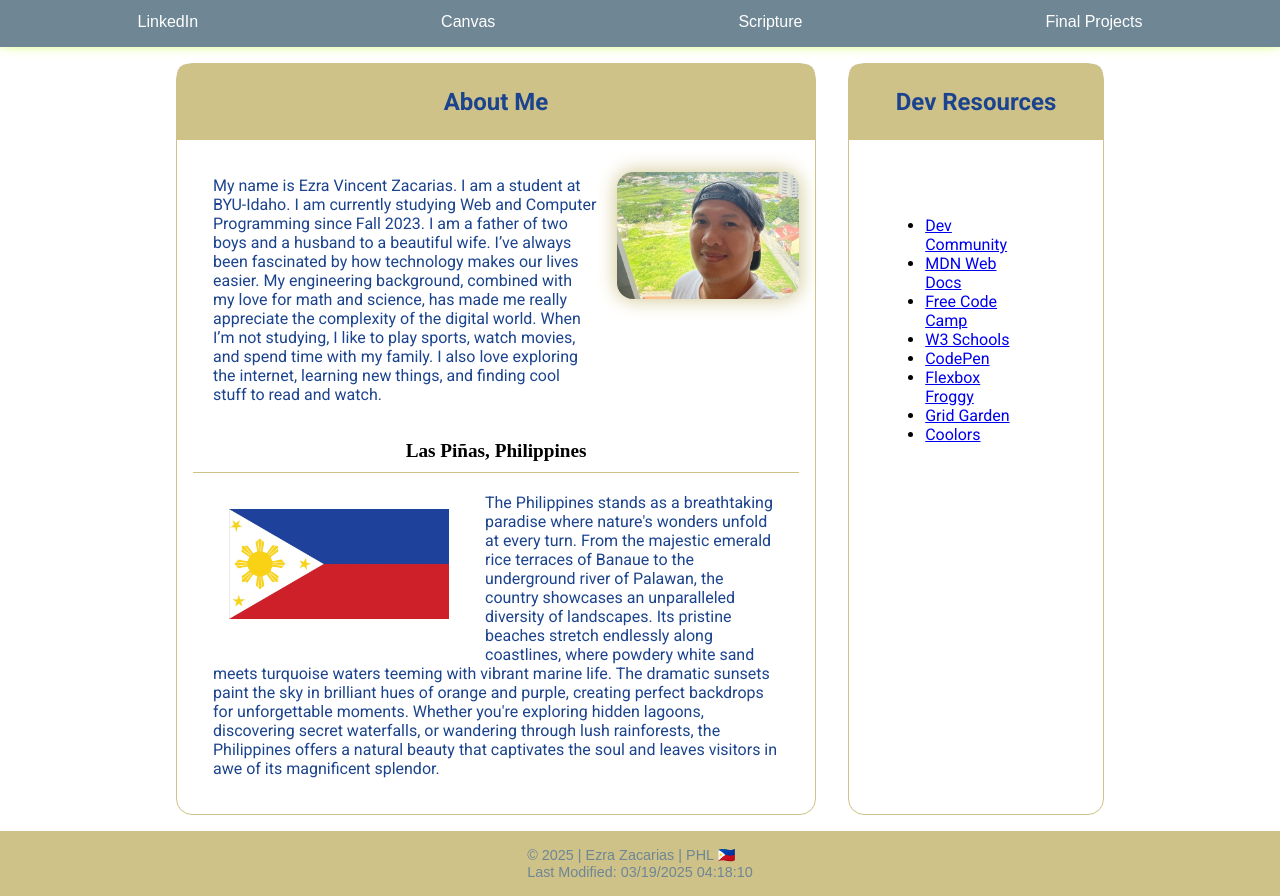
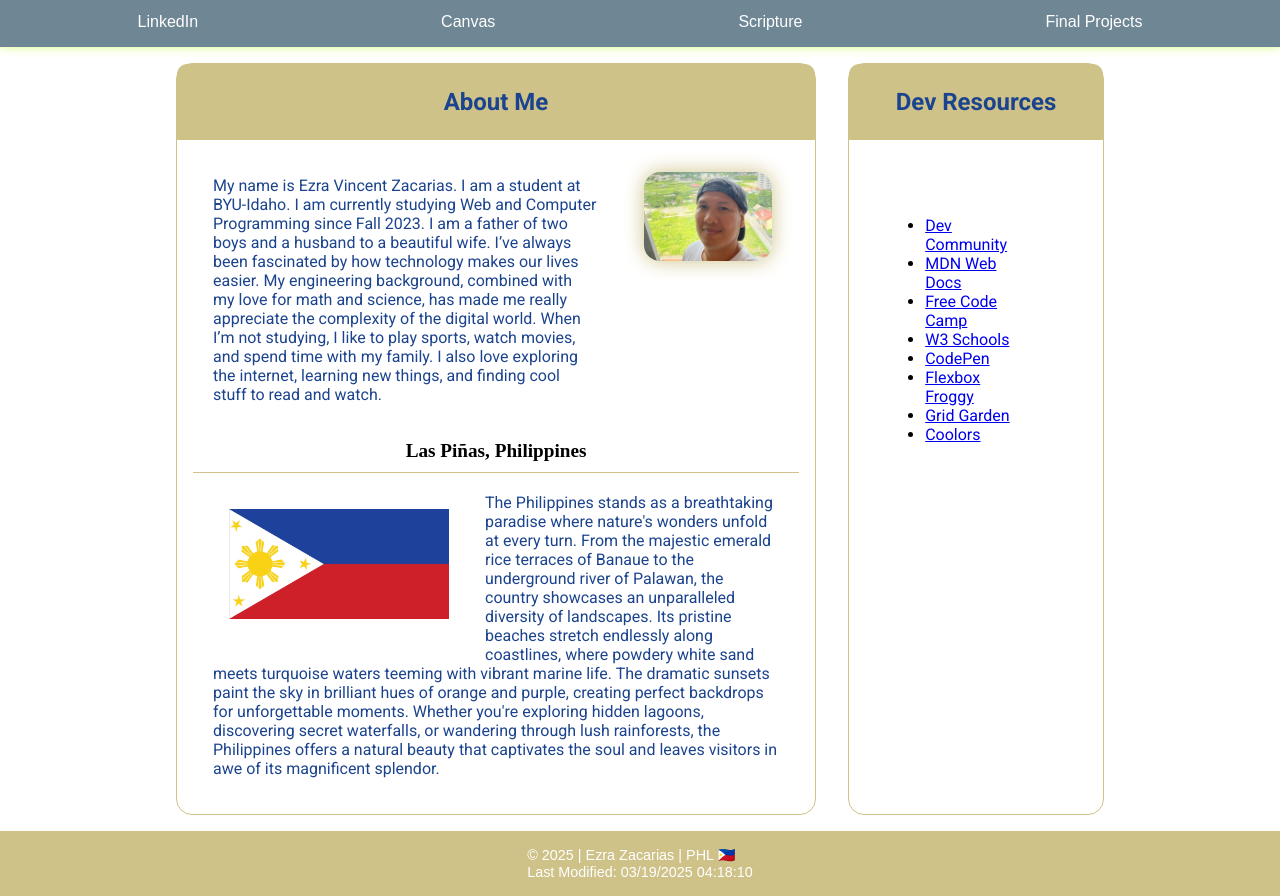
Before and after one commit to EzCryp/wdd131, a plain HTML site: page index.html in a window 1280 px wide. Shown: the part 55-951 px from the top of the page. Drawn offline with Linux system fonts and the light colour scheme.

Commit message:
footer font color

```diff
--- a/styles/base.css
+++ b/styles/base.css
@@ -86,8 +86,6 @@ main {
     grid-template-columns: 70% 30%;
     padding-right: 10em;
     padding-left: 10em;
-    /* height: 60vh; */
-    /* background-color: var(--accent3-color); */
     gap: 0;
     grid-area: main;
 
@@ -116,7 +114,7 @@ main {
 }
 
 .aboutme img {
-    max-width: 100%;
+    max-width: 70%;
     border-radius: 1em;
     margin: 1em auto;
     grid-column-end: 3;
@@ -224,5 +222,5 @@ footer {
 
 footer p {
     font: 0.9em sans-serif;
-    color: var(--secondary-color);
+    color: white;
 }
```
